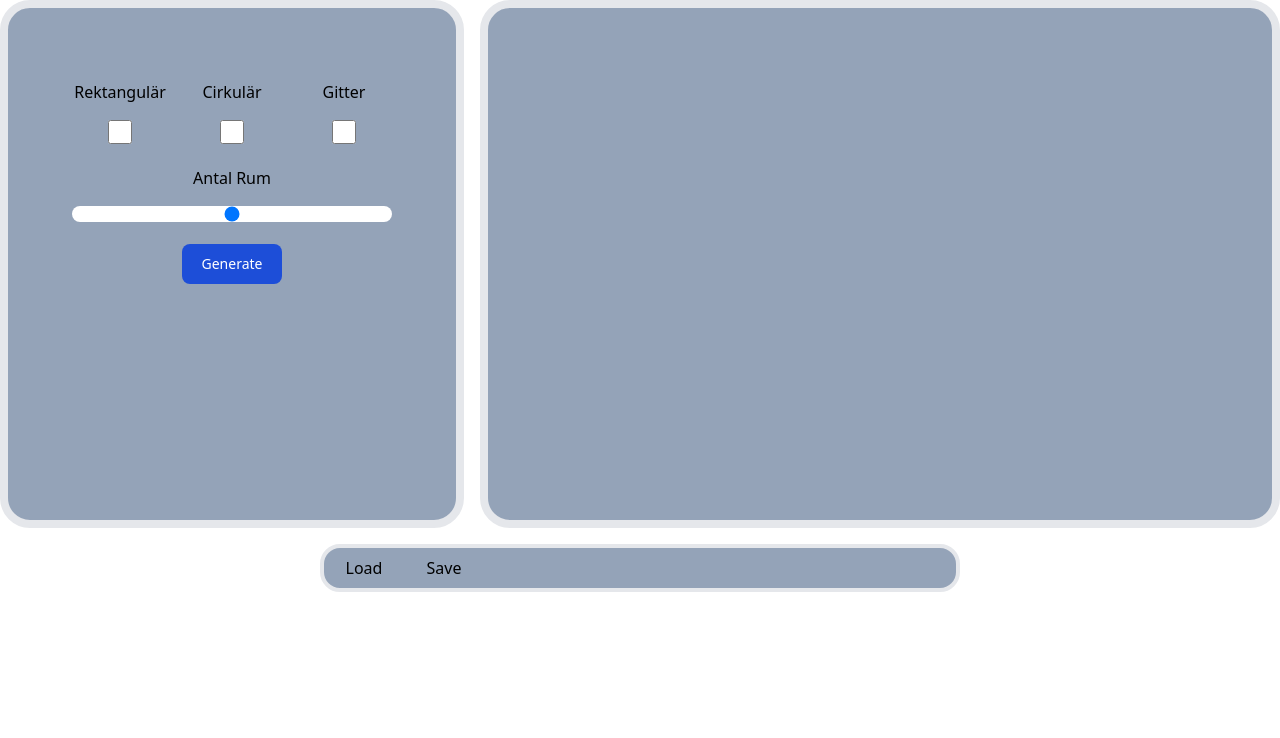
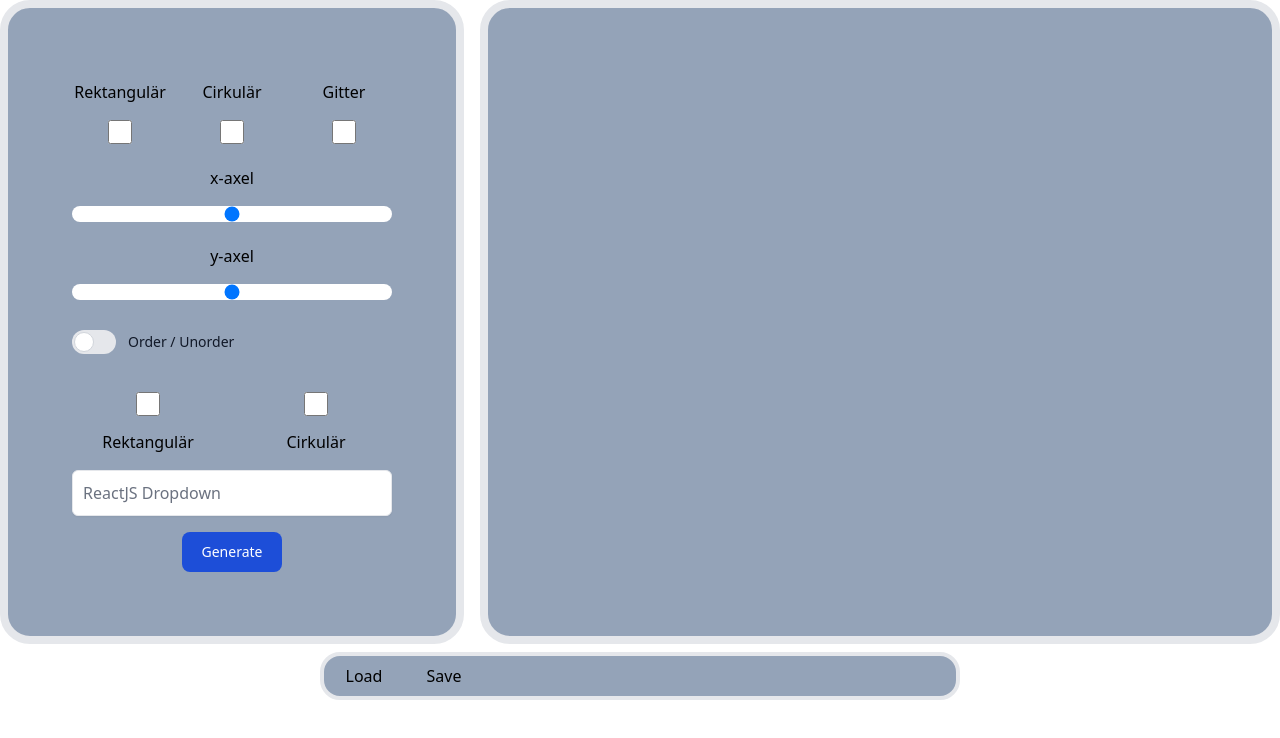
Before and after one commit to SimonMyrvold/PathfindingJS, a React (Vite) app in the folder pathfinding/: page / in a window 1280 px wide. Shown: the top 738 px of the page. Built offline with nearby package versions, Linux system fonts and the light colour scheme; the HTML template or start-up script is replaced by a standard one.

Commit message:
Ui components

```diff
--- a/pathfinding/src/App.jsx
+++ b/pathfinding/src/App.jsx
@@ -1,39 +1,16 @@
 import React from "react"
-import CircleControll from "./components/CircleControllPanel"
-import GitterControll from "./components/GitterControllPanel"
-import RectangleControll from "./components/RectangleController"
+import Ui from "./components/Ui"
 
 export default function App() {
 
     return (
-            <>
-            <>
-        <div className="flex flex-row space-x-4">
-        <div className="box-content h-96 w-80 p-16 border-8 bg-slate-400 rounded-[30px] flex-none">
-
-            {/* <CircleControll /> */}
-            {/* <RectangleControll /> */}
-            <GitterControll />
+        <>
+        <>
+        <Ui />
 
 
-        </div>
-        <div className="box-content h-96 w-96 p-16 border-8 bg-slate-400 rounded-[30px] flex-1"></div>
-        </div>
-
-        <div className="text-center flex justify-center items-center h-20">
-        <div className="h-12 w-1/2 border-4 bg-slate-400 rounded-[20px]">
-            <div className="text-left flex flex-row h-10">
-            <button className="rounded-md w-20">
-                Load
-            </button>
-            <button className=" w-20">
-                Save
-            </button>
-            </div>
-        </div>
-        </div>
         </>
-            </>
+        </>
 
     )
 
--- a/pathfinding/src/components/RectangleController.jsx
+++ b/pathfinding/src/components/RectangleController.jsx
@@ -27,11 +27,11 @@ export default function circleControllPanel() {
 
 
             <div className="mt-6">
-            <label className="inline-flex relative items-center cursor-pointer">
-            <input type="checkbox" value="" className="sr-only peer"/>
-            <div class="w-11 h-6 bg-gray-200 peer-focus:outline-none peer-focus:ring-4 peer-focus:ring-blue-300 dark:peer-focus:ring-blue-800 rounded-full peer dark:bg-gray-700 peer-checked:after:translate-x-full peer-checked:after:border-white after:content-[''] after:absolute after:top-[2px] after:left-[2px] after:bg-white after:border-gray-300 after:border after:rounded-full after:h-5 after:w-5 after:transition-all dark:border-gray-600 peer-checked:bg-blue-600"></div>
-            <span class="ml-3 text-sm font-medium text-gray-900 dark:text-gray-300">Order / Unorder</span>
-            </label>
+                <label className="inline-flex relative items-center cursor-pointer">
+                <input type="checkbox" value="" className="sr-only peer"/>
+                <div className="w-11 h-6 bg-gray-200 peer-focus:outline-none peer-focus:ring-4 peer-focus:ring-blue-300 dark:peer-focus:ring-blue-800 rounded-full peer dark:bg-gray-700 peer-checked:after:translate-x-full peer-checked:after:border-white after:content-[''] after:absolute after:top-[2px] after:left-[2px] after:bg-white after:border-gray-300 after:border after:rounded-full after:h-5 after:w-5 after:transition-all dark:border-gray-600 peer-checked:bg-blue-600"></div>
+                <span className="ml-3 text-sm font-medium text-gray-900 dark:text-gray-300">Order / Unorder</span>
+                </label>
             </div>
 
             <div className="columns-2 mt-4 text-center">
@@ -42,7 +42,7 @@ export default function circleControllPanel() {
             </div>
 
             <div className="mt-4">
-            <DropdownComponent />
+                <DropdownComponent />
             </div>
 
             <div className="mt-4 text-center">
--- /dev/null
+++ b/pathfinding/src/components/Ui.jsx
@@ -0,0 +1,40 @@
+import React from "react"
+import CircleControll from "./CircleControllPanel"
+import GitterControll from "./GitterControllPanel"
+import RectangleControll from "./RectangleController"
+
+export default function Ui() {
+
+    return (
+            <>
+            <>
+        <div className="flex flex-row space-x-4">
+        <div className="box-content h-full w-80 p-16 border-8 bg-slate-400 rounded-[30px] flex-none">
+
+            {/* <CircleControll /> */}
+            <RectangleControll />
+            {/* <GitterControll /> */}
+
+
+        </div>
+        <div className="box-content w-96 p-16 border-8 bg-slate-400 rounded-[30px] flex-1"></div>
+        </div>
+
+        <div className="text-center flex justify-center items-center h-16">
+        <div className="h-12 w-1/2 border-4 bg-slate-400 rounded-[20px]">
+            <div className="text-left flex flex-row h-10">
+            <button className="rounded-md w-20">
+                Load
+            </button>
+            <button className=" w-20">
+                Save
+            </button>
+            </div>
+        </div>
+        </div>
+        </>
+        </>
+
+    )
+
+}
--- a/pathfinding/src/components/circleControllPanel.jsx
+++ b/pathfinding/src/components/circleControllPanel.jsx
@@ -14,11 +14,6 @@ export default function circleControllPanel() {
                 <h2 className="pt-2">Gitter</h2>
                 <input type="checkbox" classname="rounded-full" />
 
-            </div>
-
-            <div className="mt-4 bg">
-                <h2>Antal Rum</h2>
-                <input type="range" className="appearance-none rounded-full w-4/5 mt-4 accent-black" min="0" max="100"/>
             </div>
 
             <div className="mt-4">
```
